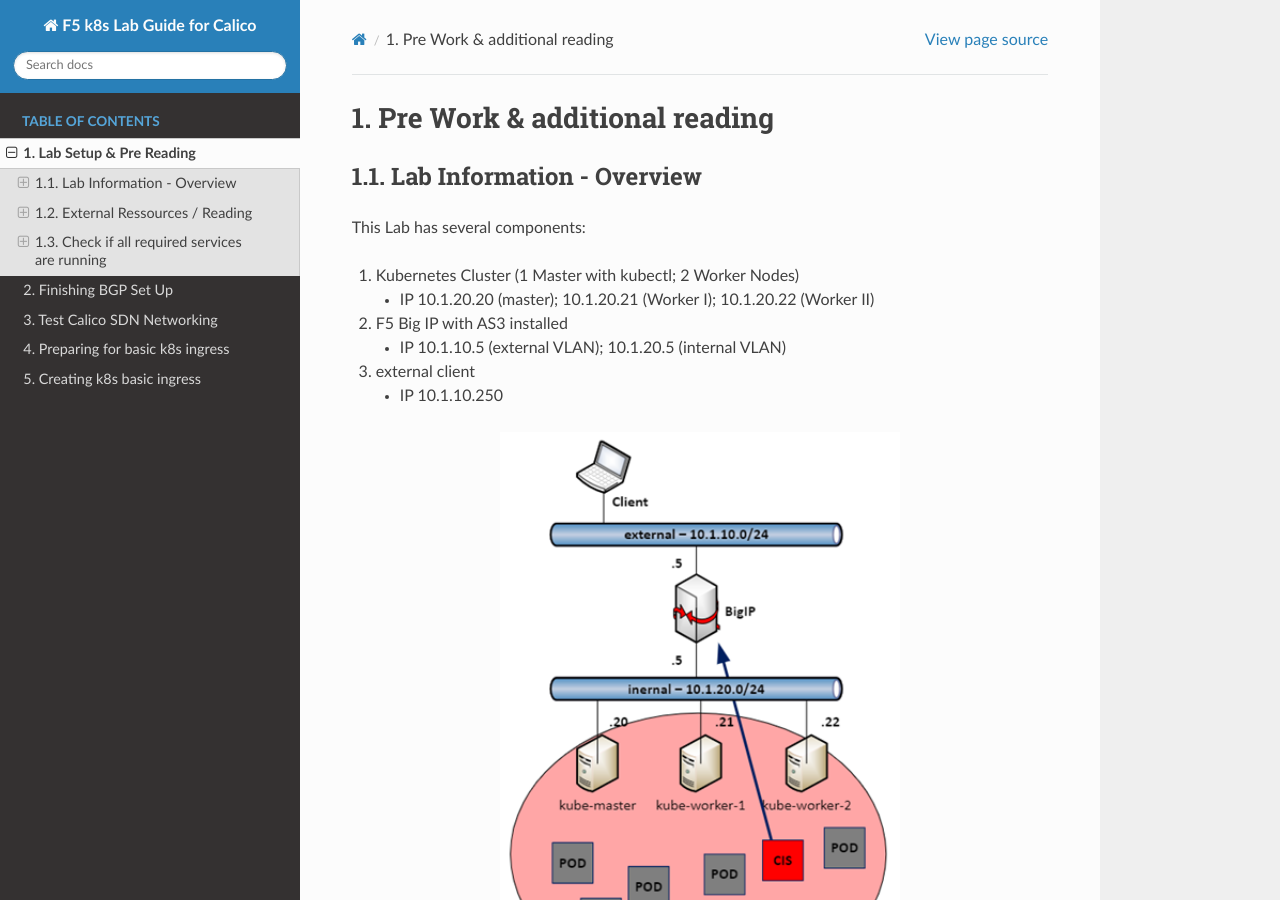
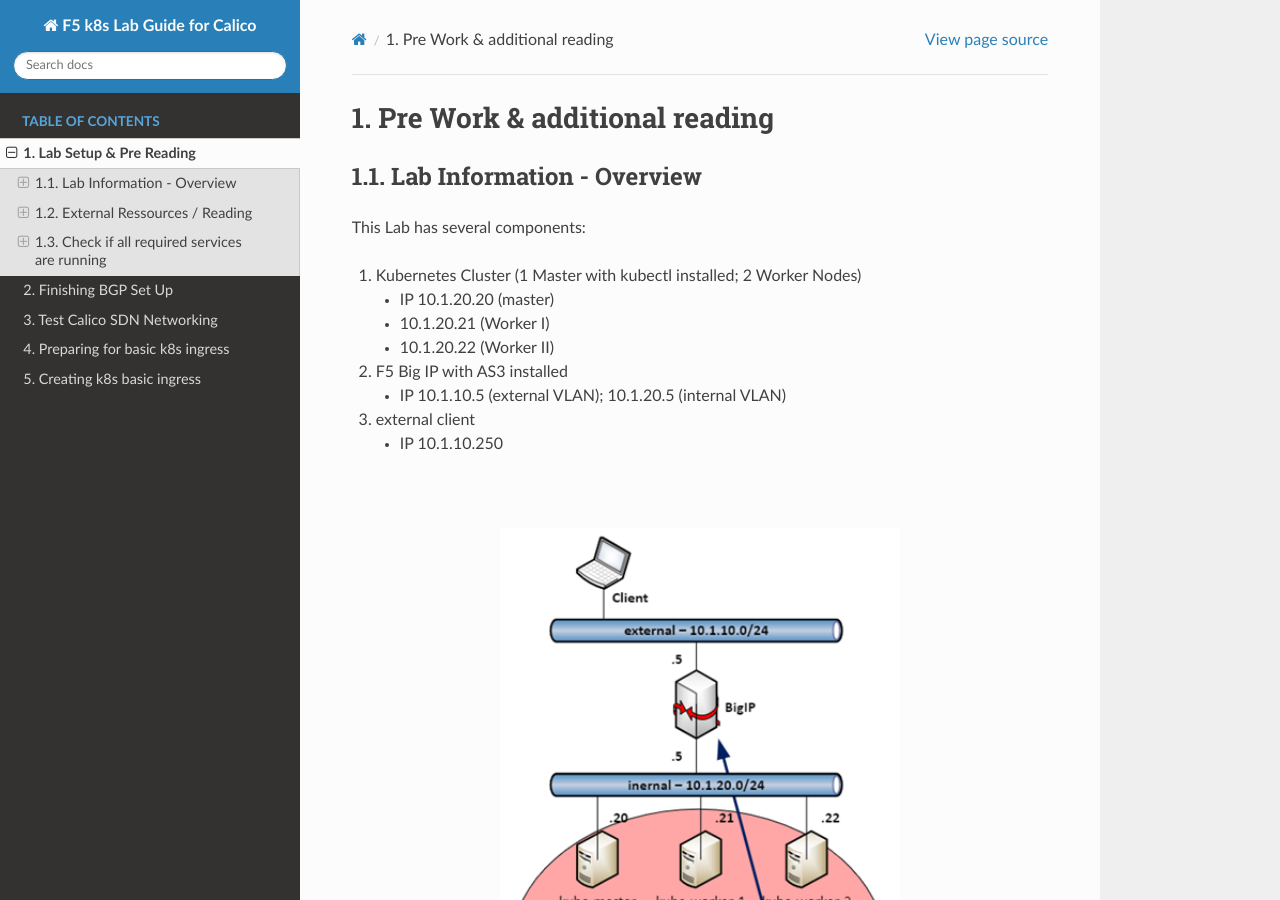
Before and after one commit to de1chk1nd/F5k8sCalicoLab, a Sphinx documentation site: the page built from docs/source/PreWork.rst, in a window 1280 px wide and 900 px high. Built offline with Sphinx 7.4.7 and the Read the Docs theme 2.0.0, drawn with Linux system fonts in a browser that asks for light colours.

Commit message:
prereading_fix

```diff
--- a/docs/source/PreWork.rst
+++ b/docs/source/PreWork.rst
@@ -22,20 +22,21 @@
 
 This Lab has several components:
 
-1. Kubernetes Cluster (1 Master with kubectl; 2 Worker Nodes)
+1. Kubernetes Cluster (1 Master with kubectl installed; 2 Worker Nodes)
 
-   * IP 10.1.20.20 (master); 10.1.20.21 (Worker I); 10.1.20.22 (Worker II)
-
+   * IP 10.1.20.20 (master)
+   * 10.1.20.21 (Worker I)
+   * 10.1.20.22 (Worker II)
 
 2. F5 Big IP with AS3 installed
 
    * IP 10.1.10.5 (external VLAN); 10.1.20.5 (internal VLAN)
 
-
 3. external client
 
    * IP 10.1.10.250
 
+|
 
 .. image:: images/lab-setup.png
    :width: 400
```
